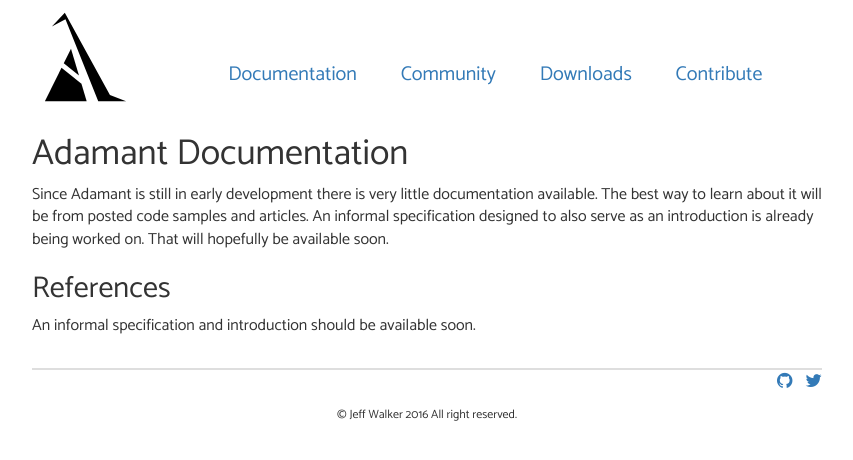
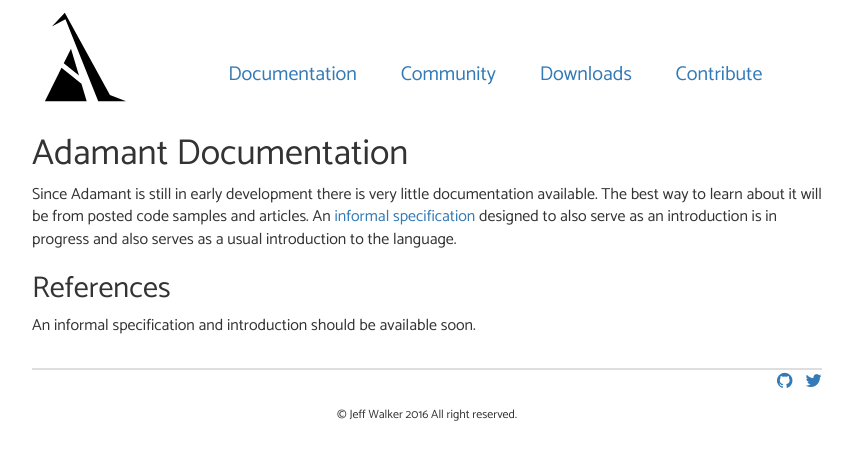
Before and after one commit to adamant/adamant-lang.org, a Jekyll site: the page built from documentation.md, in a window 1280 px wide. Shown: the top 460 px of the page, without its empty margins (213-1066 px from the left). Built offline with Jekyll 4.4.1, drawn with Linux system fonts in a browser that asks for light colours; nearby versions of some CDN libraries.

Commit message:
add link to informal spec to documentation page

```diff
--- a/documentation.md
+++ b/documentation.md
@@ -4,7 +4,7 @@ title: Adamant Documentation
 permalink: /documentation/
 ---
 
-Since Adamant is still in early development there is very little documentation available. The best way to learn about it will be from posted code samples and articles.  An informal specification designed to also serve as an introduction is already being worked on.  That will hopefully be available soon.
+Since Adamant is still in early development there is very little documentation available. The best way to learn about it will be from posted code samples and articles.  An [informal specification](https://github.com/adamant/Adamant.Specification.Informal/blob/master/book.md) designed to also serve as an introduction is in progress and also serves as a usual introduction to the language.
 
 ## References
 
```
